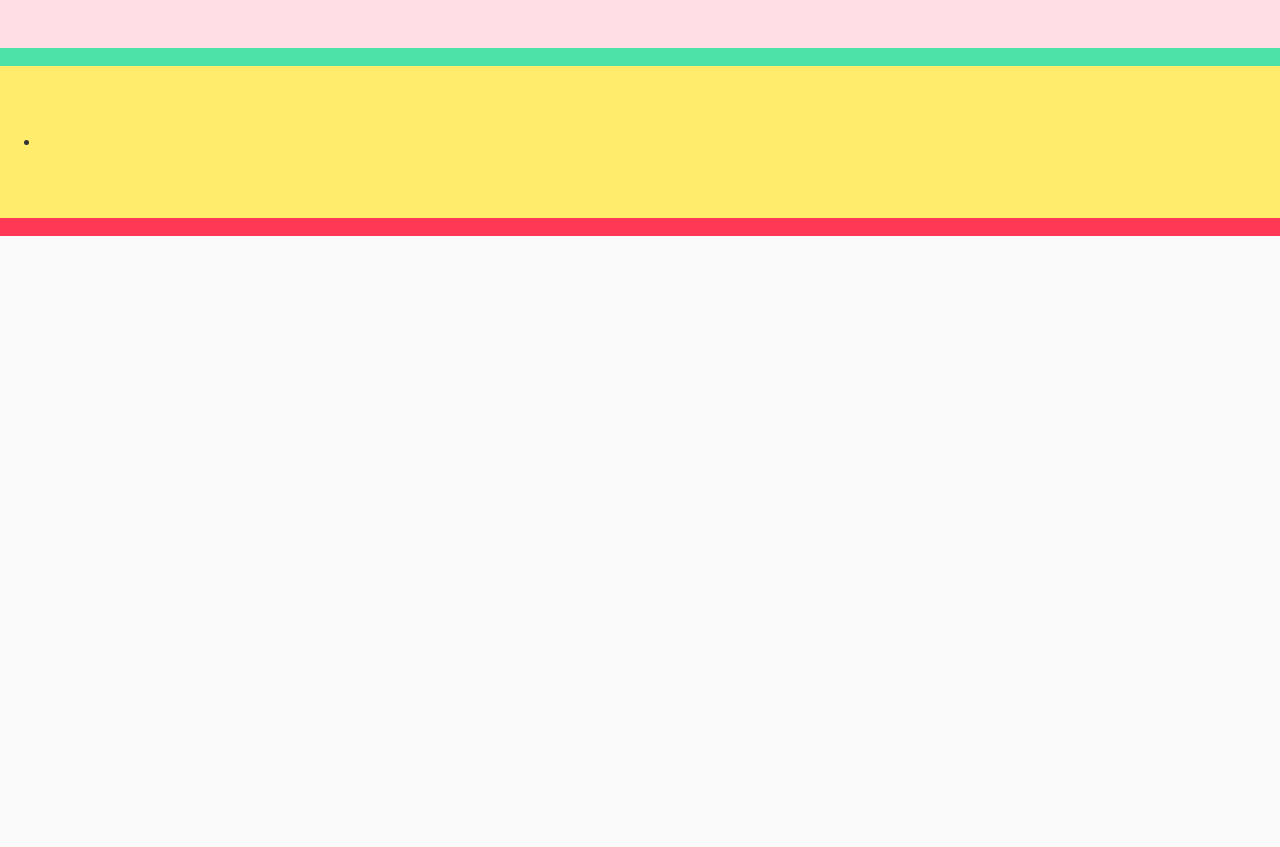
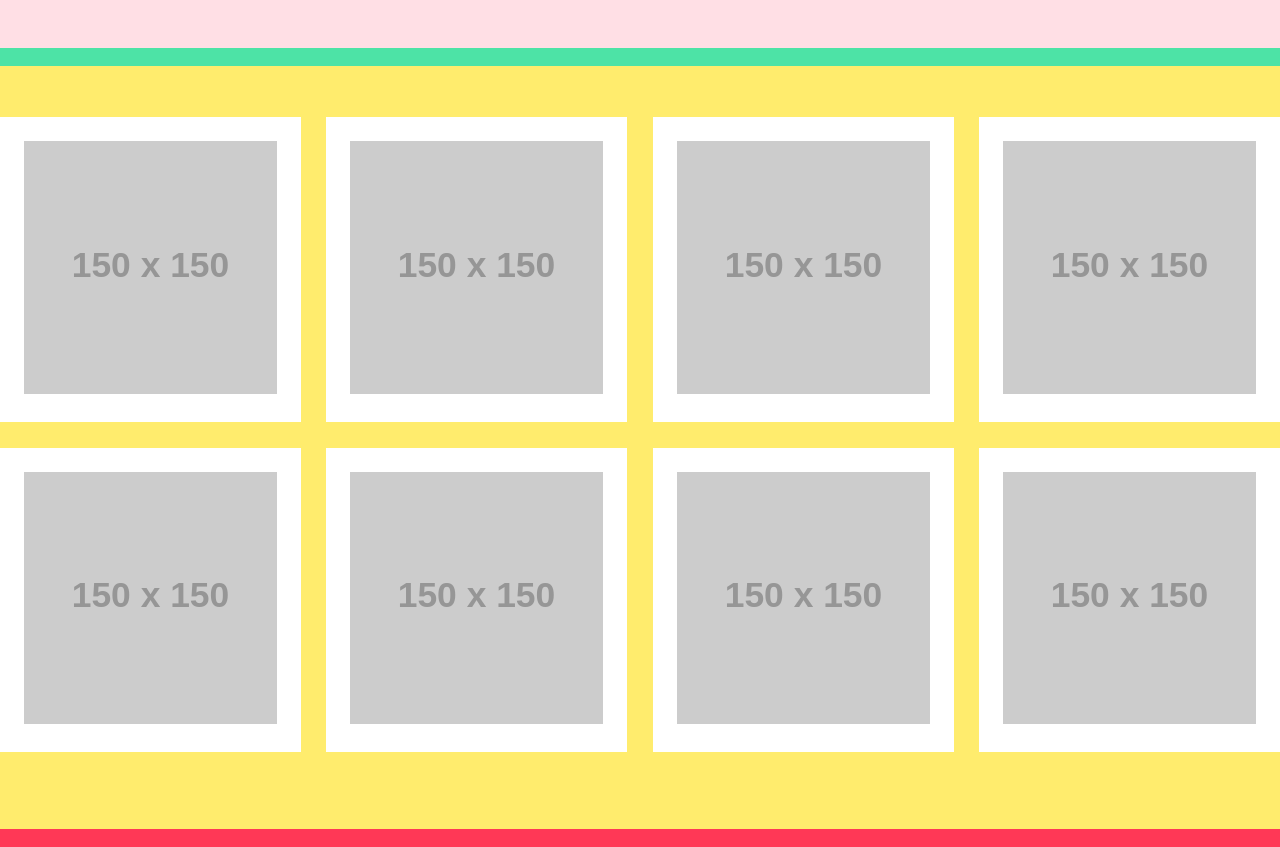
Before and after one commit to terkelg/dmjx-intro, a website: page app/index.html in a window 1280 px wide. Shown: the part 3143-3990 px from the top of the page. Before the commit the page ends 3379 px from the top, so only its background shows below. Drawn offline with nearby package versions, Linux system fonts and the light colour scheme; files that its build step writes are made by us from their sources; placeholder pictures from the web are drawn by us.

Commit message:
Started on Photo section

```diff
--- a/app/index.html
+++ b/app/index.html
@@ -214,8 +214,31 @@
         <div class="section__content">
 
           <!-- https://github.com/rogie/Dug.js -->
-          <ul class="image-grid">
-            <li></li>
+          <ul class="photo-grid" id="instafeed">
+            <li class="photo">
+              <div class="border"><img src="http://placehold.it/150x150" alt="Text here"></div>
+            </li>
+            <li class="photo">
+              <div class="border"><img src="http://placehold.it/150x150" alt="Text here"></div>
+            </li>
+            <li class="photo">
+              <div class="border"><img src="http://placehold.it/150x150" alt="Text here"></div>
+            </li>
+            <li class="photo">
+              <div class="border"><img src="http://placehold.it/150x150" alt="Text here"></div>
+            </li>
+            <li class="photo">
+              <div class="border"><img src="http://placehold.it/150x150" alt="Text here"></div>
+            </li>
+            <li class="photo">
+              <div class="border"><img src="http://placehold.it/150x150" alt="Text here"></div>
+            </li>
+            <li class="photo">
+              <div class="border"><img src="http://placehold.it/150x150" alt="Text here"></div>
+            </li>
+            <li class="photo">
+              <div class="border"><img src="http://placehold.it/150x150" alt="Text here"></div>
+            </li>
           </ul>
 
         </div>
@@ -228,6 +251,7 @@
     <!-- build:js(.) scripts/vendor.js -->
     <!-- bower:js -->
     <script src="bower_components/jquery/dist/jquery.js"></script>
+    <script src="bower_components/instafeed.js/instafeed.min.js"></script>
     <!-- endbower -->
     <!-- endbuild -->
 
--- a/app/styles/main.scss
+++ b/app/styles/main.scss
@@ -13,6 +13,7 @@ $colorPurple: #5150E8;
 $colorPink: #FFDFE5;
 $colorRed: #FF3856;
 $colorYellow: #FFEC6D;
+$colorWhite: #FFFFFF;
 
 // Import Mixins
 @import 'mixins';
--- a/app/styles/sections/_photo-section.scss
+++ b/app/styles/sections/_photo-section.scss
@@ -12,3 +12,36 @@
 
   &:after { background-color: $colorRed; }
 }
+
+
+
+.photo-grid {
+  $spacing: 2;
+  $imagesPerRow: 4;
+
+  list-style: none;
+  overflow: hidden;
+  margin: 0;
+  padding: 0;
+
+  .photo {
+    width: 25% - 1.5%;
+    margin-right: 2%;
+    margin-bottom: 2%;
+    float: left;
+
+    &:nth-child(4n) { margin-right: 0; }
+
+    .border {
+      background-color: $colorWhite;
+      padding: 8%;
+
+      img {
+        width: 100%;
+        height: auto;
+      }
+    }
+  }
+
+
+}
--- a/bower.json
+++ b/bower.json
@@ -3,6 +3,10 @@
   "private": true,
   "dependencies": {
     "jquery": "~1.11.1",
-    "modernizr": "~2.8.2"
+    "modernizr": "~2.8.2",
+    "instafeed.js": "~1.3.2"
+  },
+  "devDependencies": {
+    "instafeed.js": "~1.3.2"
   }
 }
```
Also changed, not shown: app/scripts/main.js (+12 -0 lines).
